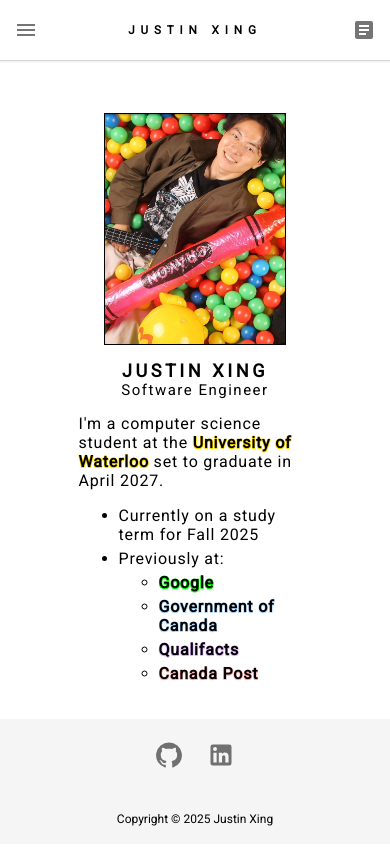
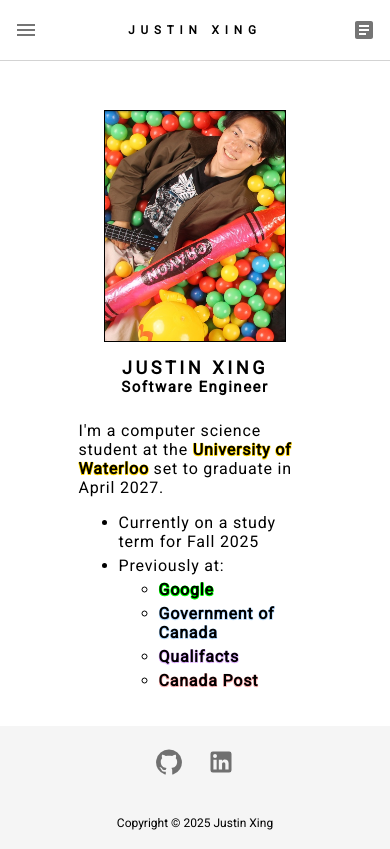
Before and after one commit to justin-xing/justin-xing.github.io, a React (Create React App) app in the folder frontend/: page /about in a window 390 px wide. Built offline with nearby package versions, Linux system fonts and the light colour scheme; the HTML template or start-up script is replaced by a standard one.

Commit message:
Adjust styles to separate job title from description on About page

```diff
--- a/frontend/src/pages/about/About.module.css
+++ b/frontend/src/pages/about/About.module.css
@@ -76,7 +76,7 @@
 
   .title {
     font-size: 15px;
-    font-weight: normal;
+    font-weight: bold;
     letter-spacing: 0.1em;
     margin: 0;
   }
@@ -108,6 +108,9 @@
     padding-left: 15vw;
     padding-right: 15vw;
   }
+  .personal {
+    margin-bottom: 10px;
+  }
 }
 
 @media screen and (min-width: 800px) {
```
